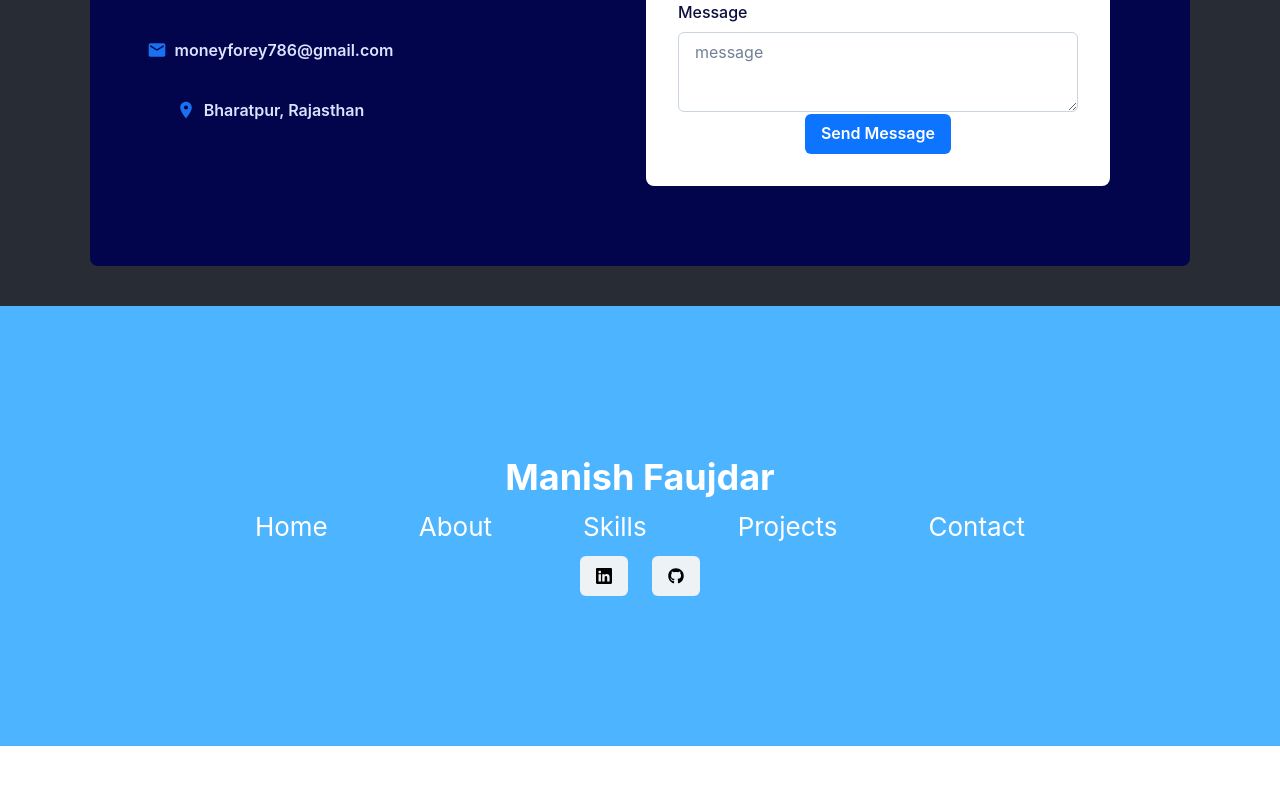
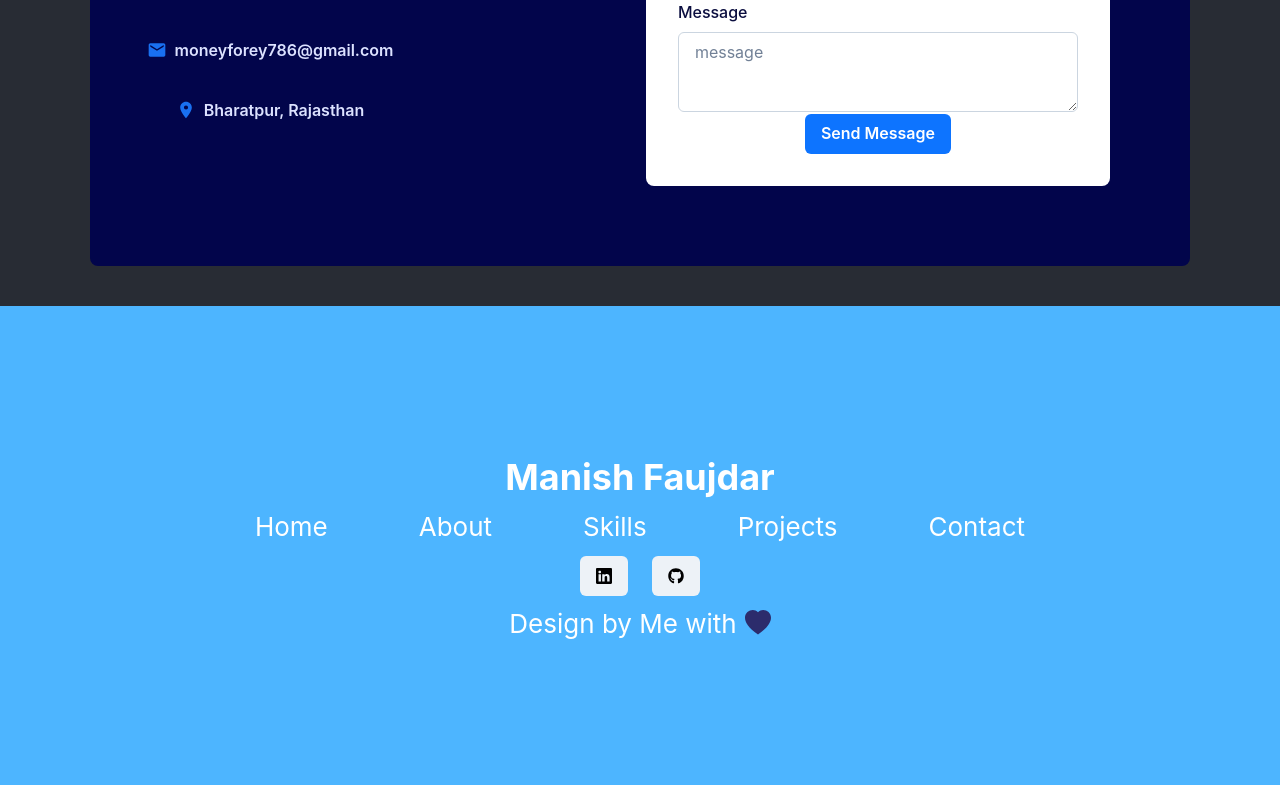
Before and after one commit to moneyforey/moneyforey.github.io, a React (Create React App) app in the folder my-app/: page / in a window 1280 px wide. Shown: the part 5318-6103 px from the top of the page. Before the commit the page ends 6064 px from the top, so only its background shows below. Built offline with nearby package versions, Linux system fonts and the light colour scheme.

Commit message:
footer line

```diff
--- a/my-app/src/components/Footer.jsx
+++ b/my-app/src/components/Footer.jsx
@@ -1,6 +1,6 @@
-import { Box, Button, Container, Flex, Heading, Stack } from "@chakra-ui/react"
+import { Box, Button, Container, Flex, Heading, Stack, Text } from "@chakra-ui/react"
 import { HashLink as Link } from "react-router-hash-link";
-import { BsLinkedin } from "react-icons/bs"
+import { BsLinkedin,BsFillHeartFill } from "react-icons/bs"
 import { FaGithub } from "react-icons/fa";
 import styles from "./components.module.css"
 
@@ -28,6 +28,10 @@ const Footer = () => {
                     </Button>
                    </a>
                 </Flex>
+                <Flex style={{alignItems:'center',gap:'.5rem',justifyContent:"center"}}>
+                <Text>Design by Me with  </Text>
+                   <BsFillHeartFill color="#2c2c6c" />
+                </Flex>
             </Stack>
         </Container>
     </Box>
```
Also changed, not shown: 8 other files (tests, documents, lock files or other folders).
